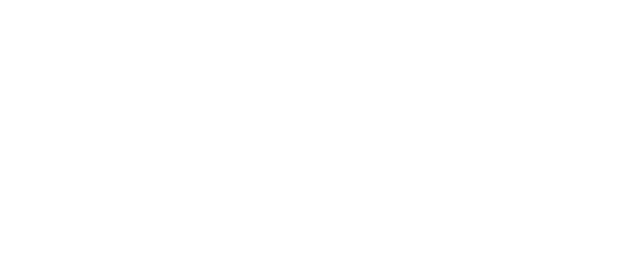
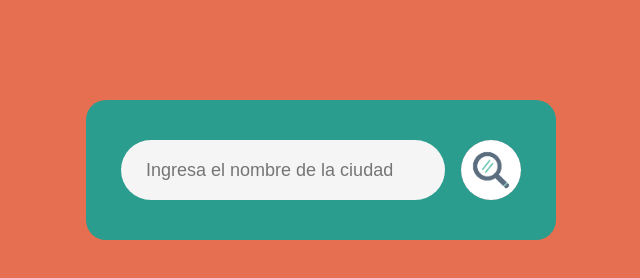
Before and after one commit to MerUribe/ANA-URIBE-DWN3CV, a plain HTML site: page index.html in a window 1280 px wide. Shown: the whole page, without its empty margins (319-959 px from the left). Drawn offline with nearby package versions, Linux system fonts and the light colour scheme.

Commit message:
created container

```diff
--- a/css/estilo.css
+++ b/css/estilo.css
@@ -0,0 +1,56 @@
+/*ttps://coolors.co/264653-2a9d8f-e9c46a-f4a261-e76f51*/
+
+*{
+    margin: 0;
+    padding: 0;
+    font-family: Arial, Helvetica, sans-serif;
+    box-sizing: border-box;
+}
+
+body{
+    background-color: #e76f51;
+}
+
+.container{
+    width: 90%;
+    max-width: 470px;
+    background-color: #2a9d8f;
+    color: whitesmoke;
+    margin: 100px auto 0;
+    border-radius: 20px;
+    padding: 40px 35px;
+    text-align: center;
+}
+
+.search{
+    width: 100%;
+    display: flex;
+    align-items: center;
+    justify-content: space-between;
+}
+
+.search input{
+    border: 0;
+    background-color: whitesmoke;
+    color: black;
+    padding: 10px 25px;
+    height: 60px;
+    border-radius: 30px;
+    flex: 1;
+    margin-right: 16px;
+    font-size: 18px;
+}
+
+.search button{
+    border: 0;
+    background-color: #264653;
+    border-radius: 50%;
+    width: 60px;
+    height: 60px;
+    cursor: pointer;
+}
+
+.search button img{
+    width: 60px;
+    border-radius: 50%;
+}
--- a/index.html
+++ b/index.html
@@ -12,6 +12,17 @@
     <link href="css/estilo.css" rel="stylesheet">
 </head>
 <body>
+    <div class="container">
+        <div class="search">
+            <input type="text" placeholder="Ingresa el nombre de la ciudad">
+            <button><img src="img/lupa.jpg"></button>
+        </div>
+
+
+
+
+
+    </div>
 
 
     <script src="https://cdn.jsdelivr.net/npm/bootstrap@5.2.3/dist/js/bootstrap.bundle.min.js" integrity="sha384-kenU1KFdBIe4zVF0s0G1M5b4hcpxyD9F7jL+jjXkk+Q2h455rYXK/7HAuoJl+0I4" crossorigin="anonymous"></script>
```
